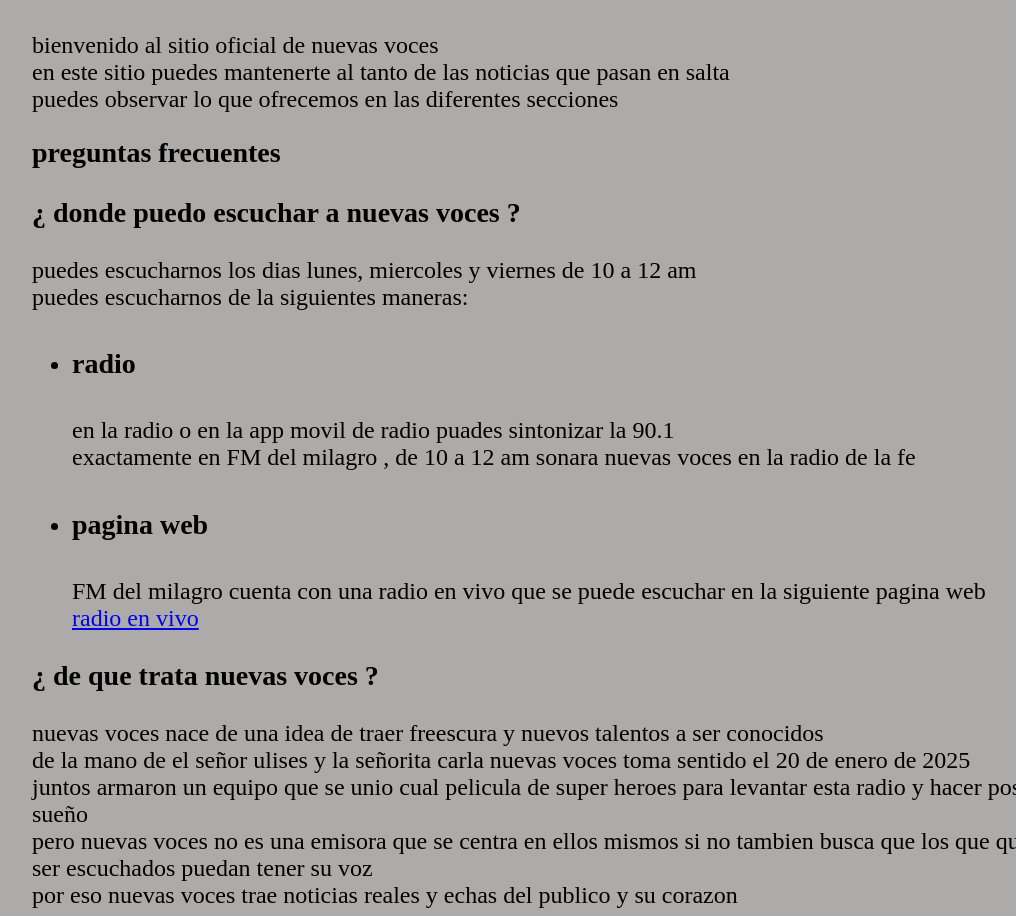
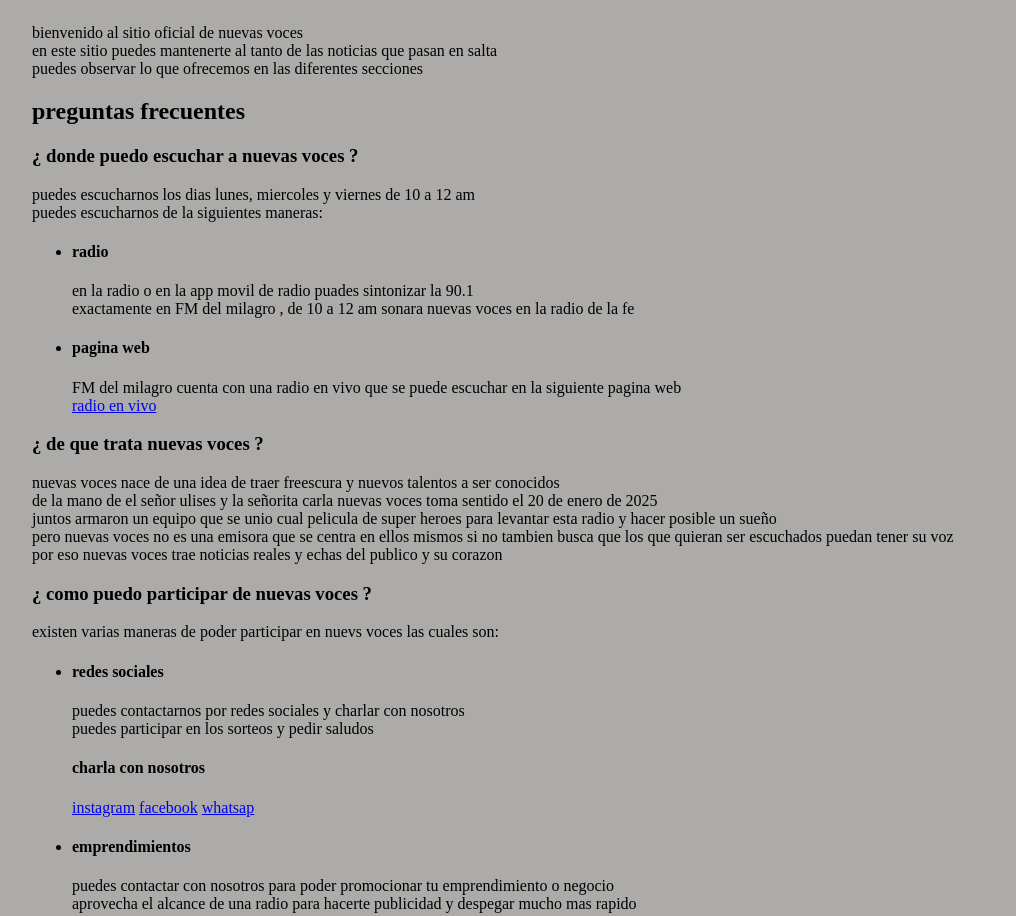
Before and after one commit to rchgst/fmdelmilagro.nuevas_voces, a plain HTML site: page paginas_html/informacion.html in a window 1280 px wide. Shown: the top 916 px of the page, without its empty margins (176-1192 px from the left). Drawn offline with Linux system fonts and the light colour scheme.

Commit message:
beta 1.5

```diff
--- a/estile.css
+++ b/estile.css
@@ -38,7 +38,7 @@
     margin: 0;
 }
 
-.pageHeader img{
+.pageHeader img {
     position: relative;
     top: -40px;
     left: 45px;
@@ -91,14 +91,15 @@
 
 .mainArticle iframe {
     width: 99%;
-    height: 80vh;
+    height: 74vh;
     border: none;
 }
 
 .mainNav {
     grid-area: nav;
+    margin: 0px 0px 0px 10px;
     background-color: #75706f;
-    border: none;
+    border: 1px solid black;
     height: 24vh;
 }
 
@@ -120,6 +121,24 @@
     transform: scale(1.05);
 }
 
+.mainSection {
+    float: left;
+    position: relative;
+    bottom: 520px;
+    /*border: 1px solid black;*/
+    height: 500px;
+}
+
+.mainSection img {
+    position: relative;
+    left: 30px;
+}
+
+.mainSection p {
+    text-align: center;
+    font-size: 20px;
+}
+
 @media (max-width: 992px) {
     body {
         grid-template-areas:
@@ -135,20 +154,9 @@
     body {
         grid-template-areas:
             "header header header"
-            "nav article article"
+            "nav nav nav"
+            "article article article"
             "footer footer footer";
-        grid-template-columns: 1fr;
-        grid-template-rows: 80px 1fr auto auto 70px;
-    }
-}
-
-@media (max-width: 575px) {
-    body {
-        grid-template-areas:
-            "header"
-            "nav"
-            "article"
-            "footer";
         font-size: 18px;
     }
 
@@ -176,15 +184,61 @@
         height: 2vh;
         background-color: #75706f;
     }
+
+    .mainSection {
+        display: none;
+    }
+
+}
+
+@media (max-width: 575px) {
+    body {
+        grid-template-areas:
+            "header header header"
+            "nav nav nav"
+            "article article article"
+            "footer footer footer";
+        font-size: 18px;
+    }
+
+    header,
+    footer,
+    article,
+    nav {
+        padding: 1, 1em;
+    }
+
+    .mainNav a {
+        display: inline;
+        margin: 5px 5px;
+        padding: 1px;
+        text-decoration: none;
+        border-radius: 10px 10px;
+        color: #2c2c2c;
+        background-color: #acaba9;
+        text-align: center;
+    }
+
+    .mainNav {
+        text-align: center;
+        border: none;
+        height: 2vh;
+        background-color: #75706f;
+    }
+
+    .mainSection {
+        display: none;
+    }
 }
 
 @media (max-width: 450px) {
     body {
         grid-template-areas:
-            "header"
-            "nav"
-            "article"
-            "footer";
+            "header header header"
+            "nav nav nav"
+            "article article article"
+            "footer footer footer";
+        font-size: 18px;
     }
 
     .mainNav a {
@@ -201,4 +255,11 @@
     .mainNav {
         height: 40px;
     }
+
+    .mainSection {
+        display: none;
+    }
+    .pageHeader img{
+        display: none;
+    }
 }
--- a/paginas_html/estilo_info.css
+++ b/paginas_html/estilo_info.css
@@ -3,8 +3,10 @@
     position: absolute;
     left: 200px;
     font-family: 'Times New Roman', Times, serif;
-    font-size: 24px;
 }
-h1,h2,h3,h4{
-    font-size: 28px;
+@media (max-width:767px){
+    body{
+        position: absolute;
+        left: 100px;
+    }
 }
```
Also changed, not shown: index.html (+7 -2 lines).
